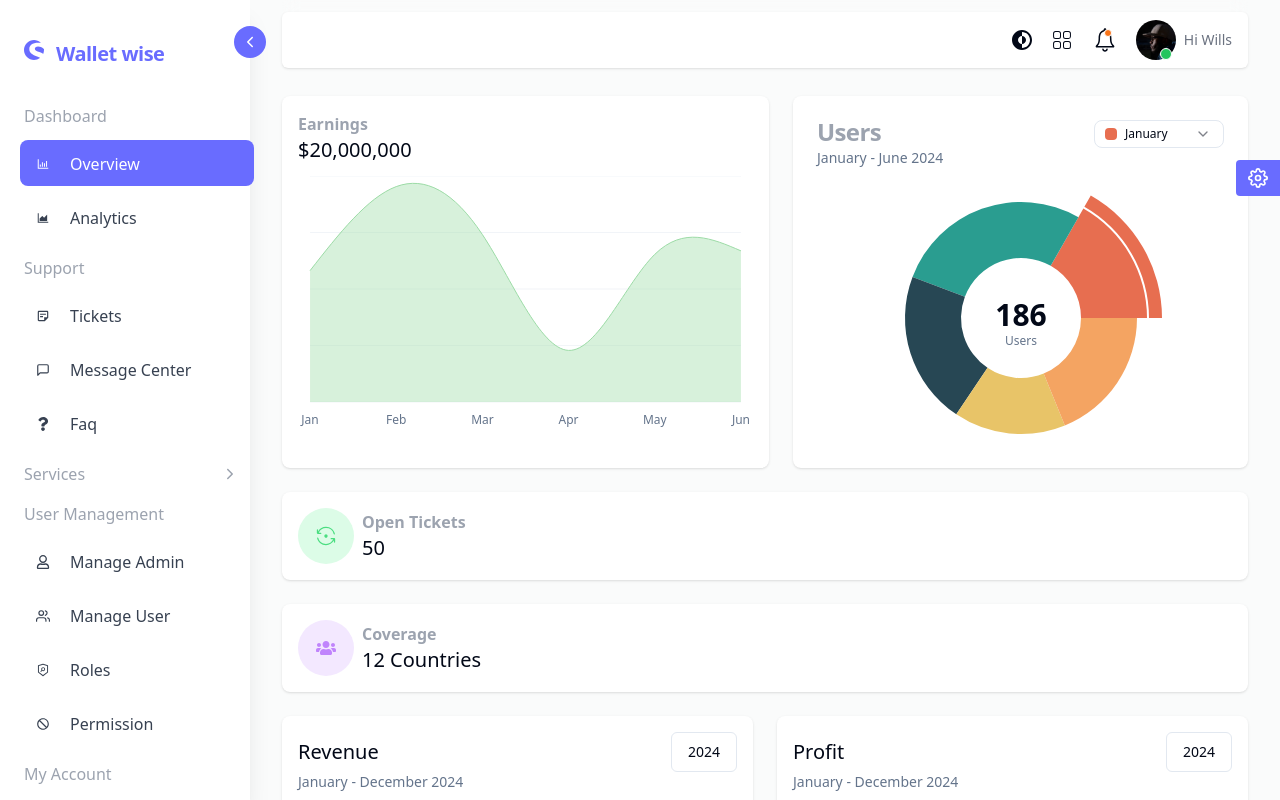
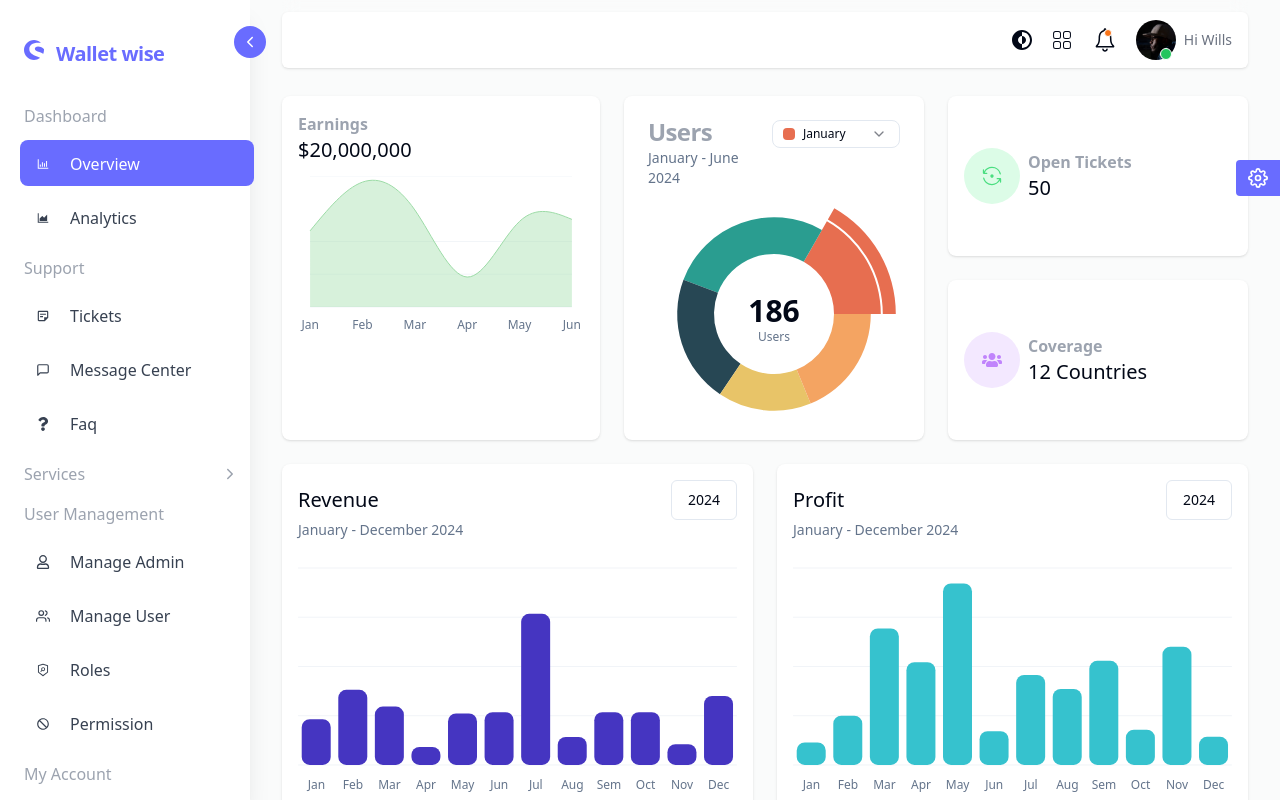
Before and after one commit to Wills-dev/wallet-wise-admin, a React (Vite) app: page /overview in a window 1280 px wide. Shown: the top 800 px of the page. Built offline with nearby package versions, Linux system fonts and the light colour scheme; the HTML template or start-up script is replaced by a standard one.

Commit message:
feat: overview pade

```diff
--- a/src/pages/Overview/Overview.jsx
+++ b/src/pages/Overview/Overview.jsx
@@ -17,17 +17,17 @@ const Overview = () => {
     <DashboardLayout>
       <div className="padding-x py-24 flex flex-col gap-6 ">
         <div className="flex gap-6 flex-wrap">
-          <div className="bg-white dark:bg-secondary-dark-bg min-w-[350px]  dark:text-white flex-1 shadow p-4 rounded-lg">
+          <div className="bg-white dark:bg-secondary-dark-bg min-w-[300px]  dark:text-white flex-1 shadow p-4 rounded-lg">
             <h6 className="font-bold text-gray-400">Earnings</h6>
             <p className="text-xl font-light">$20,000,000</p>
             <SingleAreaChart />
           </div>
-          <div className="min-w-[350px] flex-1">
+          <div className="min-w-[300px] flex-1">
             {" "}
             <UserPieChart />
           </div>
 
-          <div className="  min-w-[350px]  dark:text-white flex-1 flex flex-col gap-6">
+          <div className="  min-w-[300px]  dark:text-white flex-1 flex flex-col gap-6">
             <div className="flex-center flex-1 gap-2 bg-white dark:bg-secondary-dark-bg shadow p-4 rounded-lg ">
               <div className="h-14 w-14 bg-green-100 text-green-400 text-xl flex-center justify-center rounded-full">
                 <GoIssueReopened />
```
